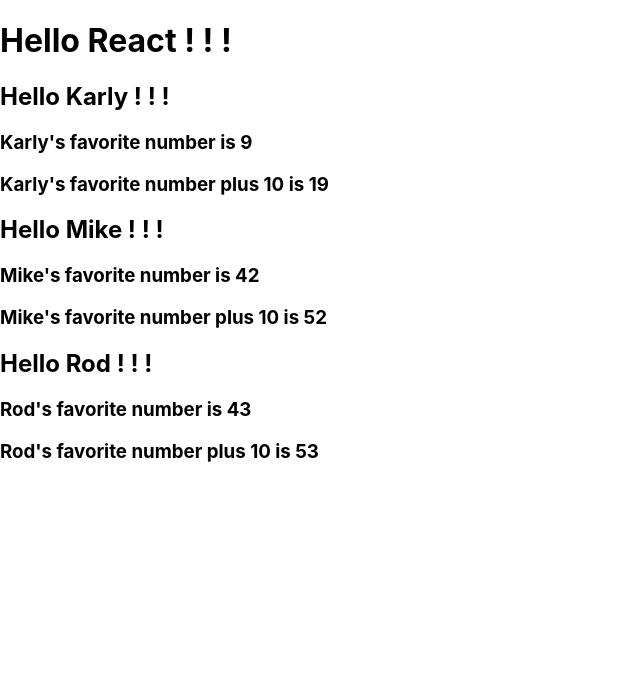
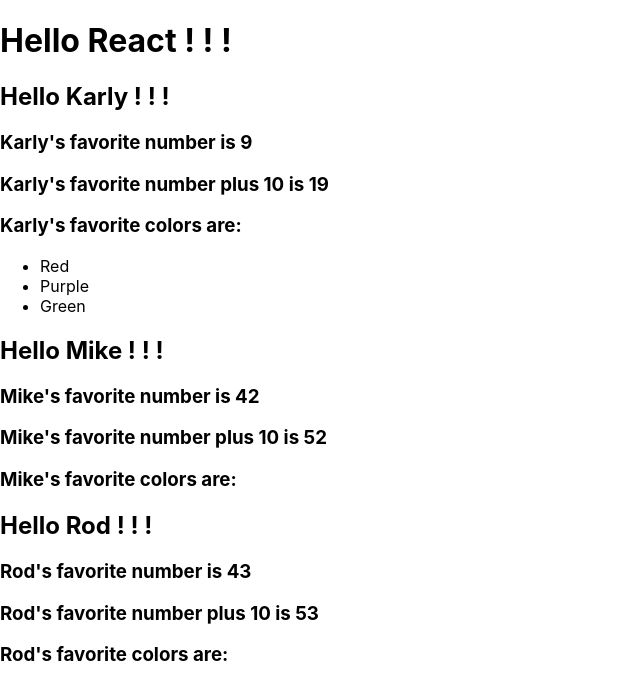
Before and after one commit to 2021-spring-acloud-tu/learning-react, a React (Create React App) app: page / in a window 1280 px wide. Shown: the top 700 px of the page, without its empty margins (0-640 px from the left). Built offline with nearby package versions, Linux system fonts and the light colour scheme.

Commit message:
Passed an array prop...
Also showed Boolean short circuit operator...

```diff
--- a/src/App.js
+++ b/src/App.js
@@ -8,7 +8,7 @@ const App = () => {
       <h1>
         Hello React ! ! !
       </h1>
-      <Greeting name="Karly" favoriteNumber={9} />
+      <Greeting name="Karly" favoriteNumber={9} favoriteColors={["Red", "Purple", "Green"]} />
       <Greeting name="Mike" favoriteNumber={42} />
       <Greeting name="Rod" favoriteNumber={43} />
       {/* <Greeting name="Brandon" favoriteNumber={3} /> */}
--- a/src/Greeting.js
+++ b/src/Greeting.js
@@ -15,6 +15,12 @@ export const Greeting = (props) => {
             <h3>
                 {props.name}'s favorite number plus 10  is {props.favoriteNumber + 10}
             </h3>
+            <h3>
+                {props.name}'s favorite colors are:
+            </h3>
+            <ul>
+                {props.favoriteColors && props.favoriteColors.map(x => <li>{x}</li>)}
+            </ul>
         </>
     );
 };
```
